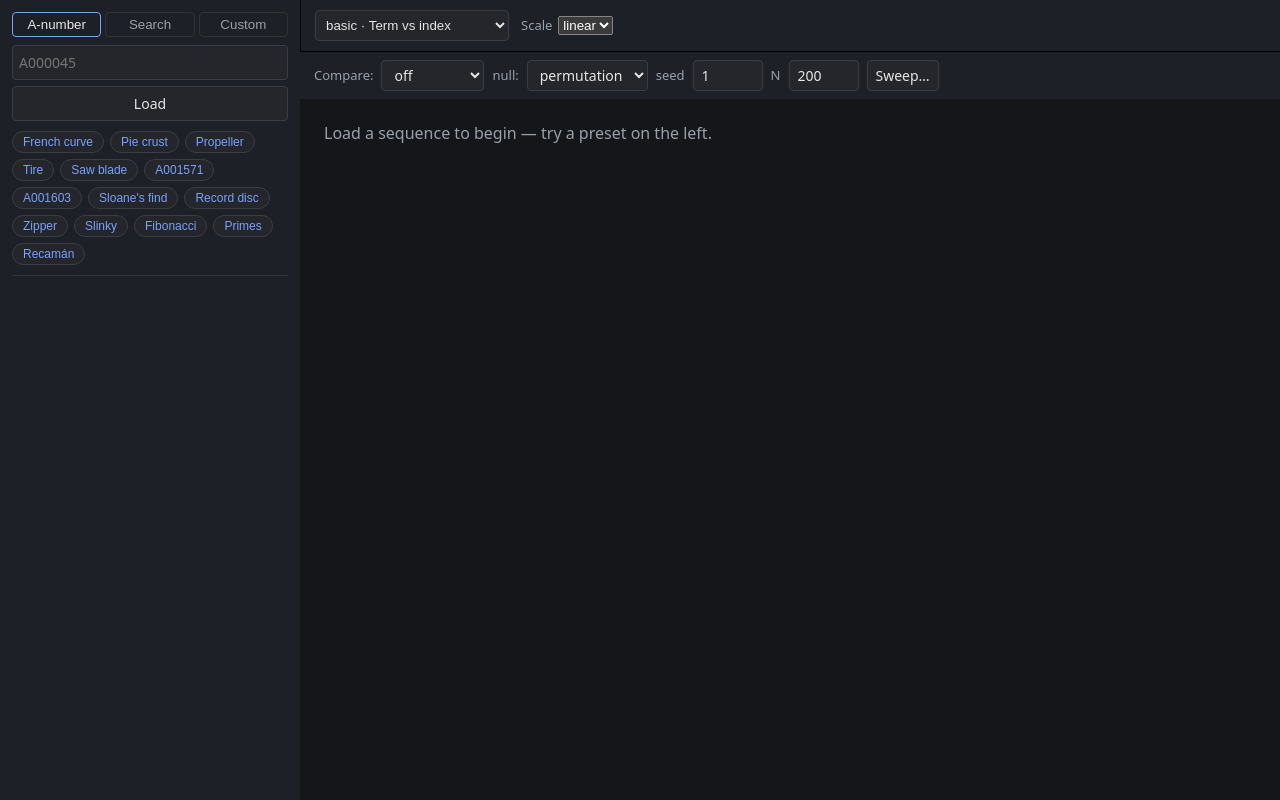
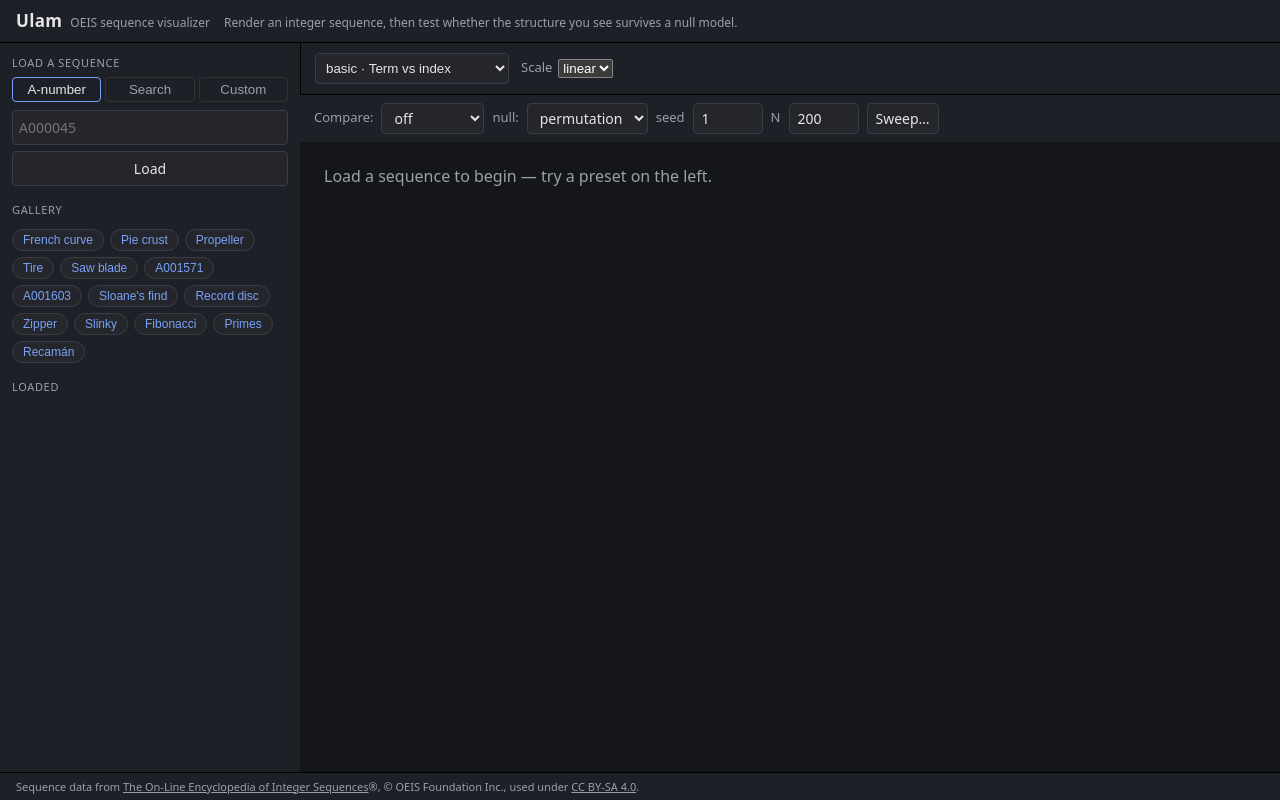
Before and after one commit to bshepp/integer-sequence-visualizer, a website built with Vite: page index.html in a window 1280 px wide. Built offline with nearby package versions, Linux system fonts and the light colour scheme.

Commit message:
feat: app header, OEIS attribution footer, sidebar section grouping
The app previously opened as an unlabeled grid of controls with no OEIS
attribution anywhere in the chrome. Adds a compact header (wordmark "Ulam"
+ subtitle + one-line premise statement), a persistent muted footer
crediting "The On-Line Encyclopedia of Integer Sequences" under CC BY-SA
4.0 (required by the OEIS EULA), and muted section labels ("Load a
sequence" / "Gallery" / "Loaded") separating the sidebar's tabs, presets
shelf, and info card. Body/#app switch to a flex column so header + footer
fit within the viewport without pushing the canvas into scroll territory;
.layout now flexes to fill the remaining height instead of hardcoding
100vh. All existing class names tests/app.ts rely on are untouched.

Tests: header title, attribution footer (both required links present with
exact hrefs), and sidebar section-label grouping, written first and
confirmed failing before implementation.

```diff
--- a/src/style.css
+++ b/src/style.css
@@ -7,9 +7,27 @@
   --accent: #7aa2f7;
 }
 * { box-sizing: border-box; }
+html, body { height: 100%; }
 body { margin: 0; background: var(--bg); color: var(--text); font: 14px/1.5 system-ui, sans-serif; }
+#app { display: flex; flex-direction: column; height: 100%; }
 
-.layout { display: grid; grid-template-columns: 300px 1fr; height: 100vh; }
+.app-header {
+  flex: none;
+  display: flex;
+  align-items: baseline;
+  gap: 14px;
+  padding: 8px 16px;
+  background: var(--panel);
+  border-bottom: 1px solid #000;
+  flex-wrap: wrap;
+  row-gap: 2px;
+}
+.app-wordmark { display: flex; align-items: baseline; gap: 8px; }
+.app-title { font-size: 17px; font-weight: 700; letter-spacing: 0.02em; color: var(--text); }
+.app-subtitle { font-size: 12px; color: var(--muted); }
+.app-tagline { margin: 0; font-size: 12px; color: var(--muted); }
+
+.layout { display: grid; grid-template-columns: 300px 1fr; flex: 1; min-height: 0; }
 .sidebar { background: var(--panel); padding: 12px; overflow-y: auto; }
 .main { display: flex; flex-direction: column; min-width: 0; }
 .topbar { display: flex; gap: 12px; align-items: center; padding: 10px 14px; background: var(--panel); border-left: 1px solid #000; flex-wrap: wrap; }
@@ -27,7 +45,9 @@ body { margin: 0; background: var(--bg); color: var(--text); font: 14px/1.5 syst
 .search-results button { width: 100%; text-align: left; background: #24262c; color: var(--text); border: 1px solid #3a3d44; border-radius: 4px; padding: 6px; cursor: pointer; font-size: 12px; }
 .presets-shelf { display: flex; flex-wrap: wrap; gap: 6px; margin: 10px 0; }
 .preset-button { background: #24262c; color: var(--accent); border: 1px solid #3a3d44; border-radius: 12px; padding: 3px 10px; cursor: pointer; font-size: 12px; }
-.info-card { border-top: 1px solid #333; padding-top: 10px; font-size: 13px; }
+.section-label { color: var(--muted); font-size: 11px; text-transform: uppercase; letter-spacing: 0.06em; margin: 16px 0 6px; }
+.section-label:first-child { margin-top: 0; }
+.info-card { font-size: 13px; }
 .info-name { font-weight: 600; margin-bottom: 4px; }
 .info-meta { color: var(--muted); margin-bottom: 8px; }
 .bfile-cap { width: 80px; margin-left: 6px; }
@@ -49,3 +69,15 @@ body { margin: 0; background: var(--bg); color: var(--text); font: 14px/1.5 syst
 .sweep-cell { margin: 0; cursor: pointer; background: var(--panel); border: 1px solid #333; border-radius: 6px; padding: 6px; }
 .sweep-cell:hover { border-color: var(--accent); }
 .sweep-cell figcaption { color: var(--muted); font-size: 12px; text-align: center; padding-top: 4px; }
+
+.attribution {
+  flex: none;
+  padding: 6px 16px;
+  font-size: 11px;
+  line-height: 1.4;
+  color: var(--muted);
+  background: var(--panel);
+  border-top: 1px solid #000;
+}
+.attribution a { color: var(--muted); text-decoration: underline; }
+.attribution a:hover, .attribution a:focus-visible { color: var(--accent); }
--- a/src/ui/app.ts
+++ b/src/ui/app.ts
@@ -54,6 +54,24 @@ export function mountApp(root: HTMLElement): void {
   let ensembleStatus: 'idle' | 'running' = 'idle';
 
   root.replaceChildren();
+
+  const header = document.createElement('header');
+  header.className = 'app-header';
+  const wordmark = document.createElement('div');
+  wordmark.className = 'app-wordmark';
+  const title = document.createElement('span');
+  title.className = 'app-title';
+  title.textContent = 'Ulam';
+  const subtitle = document.createElement('span');
+  subtitle.className = 'app-subtitle';
+  subtitle.textContent = 'OEIS sequence visualizer';
+  wordmark.append(title, subtitle);
+  const tagline = document.createElement('p');
+  tagline.className = 'app-tagline';
+  tagline.textContent = 'Render an integer sequence, then test whether the structure you see survives a null model.';
+  header.append(wordmark, tagline);
+  root.appendChild(header);
+
   const layout = document.createElement('div');
   layout.className = 'layout';
   root.appendChild(layout);
@@ -62,6 +80,25 @@ export function mountApp(root: HTMLElement): void {
   messages.className = 'messages';
   root.appendChild(messages);
   initMessages(messages);
+
+  const footer = document.createElement('footer');
+  footer.className = 'attribution';
+  footer.append('Sequence data from ');
+  const oeisLink = document.createElement('a');
+  oeisLink.href = 'https://oeis.org/';
+  oeisLink.target = '_blank';
+  oeisLink.rel = 'noopener noreferrer';
+  oeisLink.textContent = 'The On-Line Encyclopedia of Integer Sequences';
+  footer.appendChild(oeisLink);
+  footer.append('®, © OEIS Foundation Inc., used under ');
+  const ccLink = document.createElement('a');
+  ccLink.href = 'https://creativecommons.org/licenses/by-sa/4.0/';
+  ccLink.target = '_blank';
+  ccLink.rel = 'noopener noreferrer';
+  ccLink.textContent = 'CC BY-SA 4.0';
+  footer.appendChild(ccLink);
+  footer.append('.');
+  root.appendChild(footer);
 
   // sidebar
   const sidebar = document.createElement('aside');
--- a/src/ui/sequencePanel.ts
+++ b/src/ui/sequencePanel.ts
@@ -13,7 +13,15 @@ export function buildSequencePanel(handlers: Handlers): { el: HTMLElement; setIn
   const el = document.createElement('div');
   el.className = 'sequence-panel';
 
+  function sectionLabel(text: string): HTMLElement {
+    const label = document.createElement('div');
+    label.className = 'section-label';
+    label.textContent = text;
+    return label;
+  }
+
   // --- tabs ---
+  el.appendChild(sectionLabel('Load a sequence'));
   const tabBar = document.createElement('div');
   tabBar.className = 'tab-bar';
   const panes: Record<string, HTMLElement> = {};
@@ -113,6 +121,7 @@ export function buildSequencePanel(handlers: Handlers): { el: HTMLElement; setIn
   }
 
   // presets shelf
+  el.appendChild(sectionLabel('Gallery'));
   const shelf = document.createElement('div');
   shelf.className = 'presets-shelf';
   for (const p of PRESETS) {
@@ -126,6 +135,7 @@ export function buildSequencePanel(handlers: Handlers): { el: HTMLElement; setIn
   el.appendChild(shelf);
 
   // info card
+  el.appendChild(sectionLabel('Loaded'));
   const info = document.createElement('div');
   info.className = 'info-card';
   el.appendChild(info);
```
Also changed, not shown: tests/ui/ui.test.ts (+32 -0 lines).
